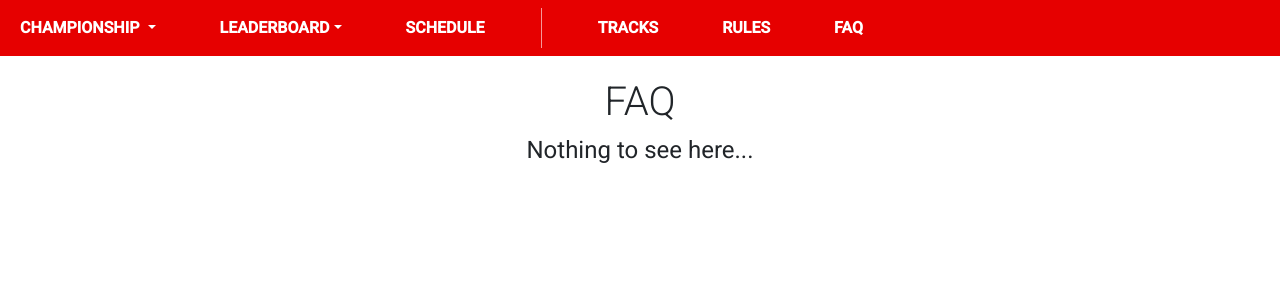
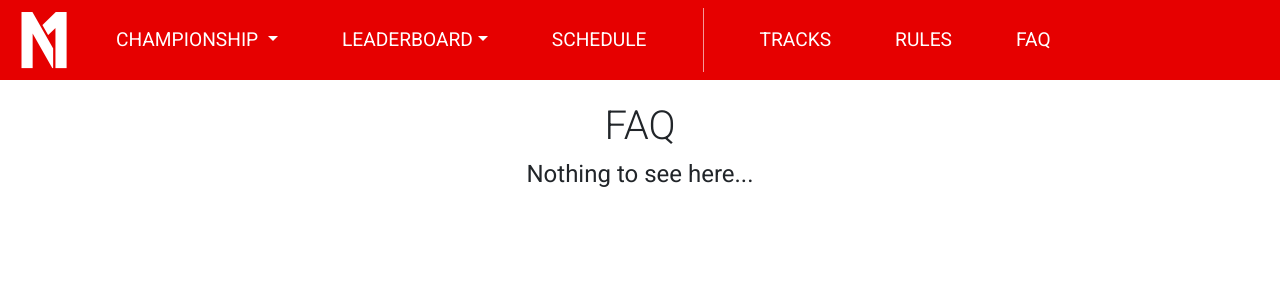
Before and after one commit to Wadu436/formula1-championship, a Django app: page /faq/ in a window 1280 px wide. Shown: the top 300 px of the page. Run offline with Django 3.2, Linux system fonts and the light colour scheme; data that the repository does not hold is empty; some libraries are stand-ins or nearby versions.

Commit message:
add logo (favicon and navbar)

```diff
--- a/app/leaderboard/static/leaderboard/global.css
+++ b/app/leaderboard/static/leaderboard/global.css
@@ -118,8 +118,10 @@ body {
 
 .nav-link {
     color: white;
-    font-weight: bold;
+    font-weight: normal;
+    font-size: 1.2rem;
     text-transform: uppercase;
+    height: fit-content;
 }
 
 .nav-link:hover {
@@ -133,6 +135,15 @@ body {
 
 .navbar-light:hover .navbar-nav:hover .nav-link:hover {
     color:white
+}
+
+.nav-item {
+    display: flex;
+    align-items: center;
+}
+
+.nav-logo {
+    margin-right: 2rem;
 }
 
 @media screen and (max-width: 992px) {
--- a/app/leaderboard/templates/leaderboard/base.html
+++ b/app/leaderboard/templates/leaderboard/base.html
@@ -18,6 +18,9 @@
 
     <link rel="stylesheet" type="text/css" href="{% static 'leaderboard/global.css' %}" />
     <link rel="stylesheet" href="{% static 'flags/sprite-hq.css' %}">
+
+    <link rel="shortcut icon" type="image/png" href="{% static 'leaderboard/logo_white.png' %}"/>
+
     {% block head %}{% endblock %}
 </head>
 
@@ -30,6 +33,10 @@
             </button>
             <div class="collapse navbar-collapse" id="navbarNavDropdown">
                 <ul class="navbar-nav">
+                    <li class="nav-item nav-logo">
+                        <img src="{% static 'leaderboard/logo_white.png' %}" style="height: 4rem;" alt="">
+                    </li>
+
                     <li class="nav-item dropdown">
                         <a class="nav-link dropdown-toggle" href="#" id="navbarDropdownMenuLink" role="button"
                             data-bs-toggle="dropdown" aria-expanded="false">
```
Also changed, not shown: app/leaderboard/static/leaderboard/logo_black.png (added), app/leaderboard/static/leaderboard/logo_white.png (added).
